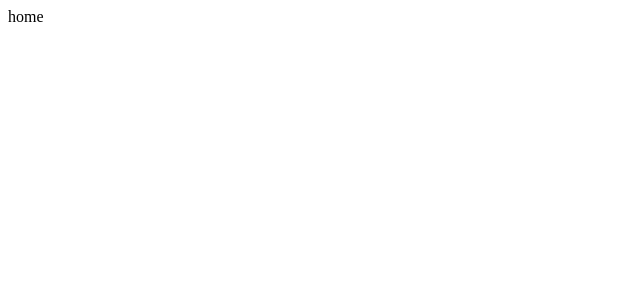
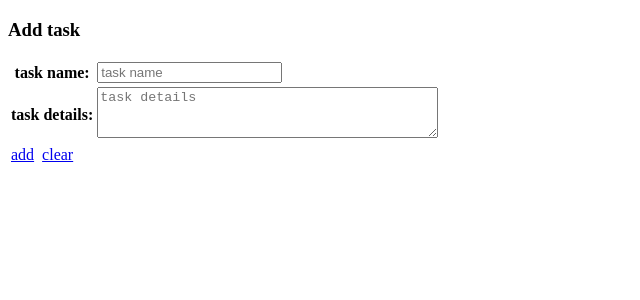
Before and after one commit to yamazaki-m000/simple-task-manager-front, a React (Create React App) app: page /home in a window 1280 px wide. Shown: the top 300 px of the page, without its empty margins (0-640 px from the left). Built offline with nearby package versions, Linux system fonts and the light colour scheme.

Commit message:
ホーム画面を初回実装

```diff
--- a/src/components/pages/home.js
+++ b/src/components/pages/home.js
@@ -1,22 +1,57 @@
-import React from "react"
 import * as pageInfo from "constants/pageInfo";
+import React from "react";
+import { Link } from "react-router-dom";
 
 /** ホーム画面 */
 export default class Home extends React.Component {
   constructor(props) {
-      super(props);
-      this.state = {};
+    super(props);
+    this.state = {};
   }
 
   componentDidMount() {
     document.title = pageInfo.HOME.title;
-}
+  }
+
+  /** 入力ボックスの入力値をstateに格納 */
+  handleChangeInputText = e => {
+      this.setState({ [e.target.name]: e.target.value });
+  }
 
   render() {
     return (
-      <div>
-        home
-      </div>
+      <aside>
+        <section>
+          <h1>Add task</h1>
+          <table>
+            <tbody>
+              <tr>
+                <th>
+                  <div>task name: </div>
+                </th>
+                <td>
+                  <input type="text" placeholder="task name" name="taskName" value={this.state.taskName} onChange={this.handleChangeInputText} />
+                </td>
+              </tr>
+              <tr>
+                <th>
+                  <div>task details: </div>
+                </th>
+                <td>
+                  <textarea rows="3" cols="40" placeholder="task details" name="taskDetails" value={this.state.taskDetails} onChange={this.handleChangeInputText} />
+                </td>
+              </tr>
+              <tr>
+                <td>
+                  <Link to="" onClick={this.handleAddTask}>add</Link>
+                  &nbsp;&nbsp;
+                  <Link to="" onClick={this.handleClear}>clear</Link>
+                </td>
+              </tr>
+            </tbody>
+          </table>
+        </section>
+      </aside>
     )
   }
 }
```
